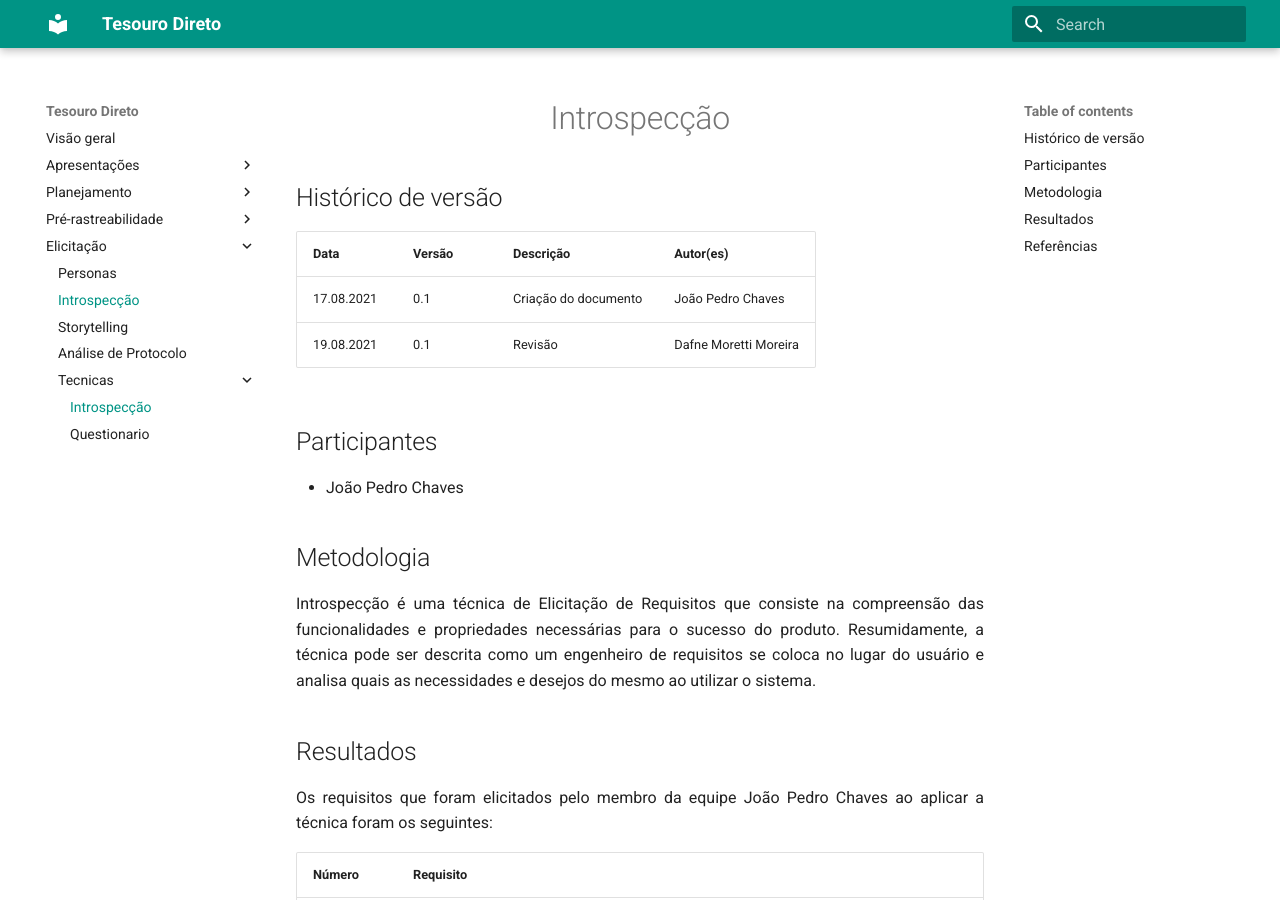
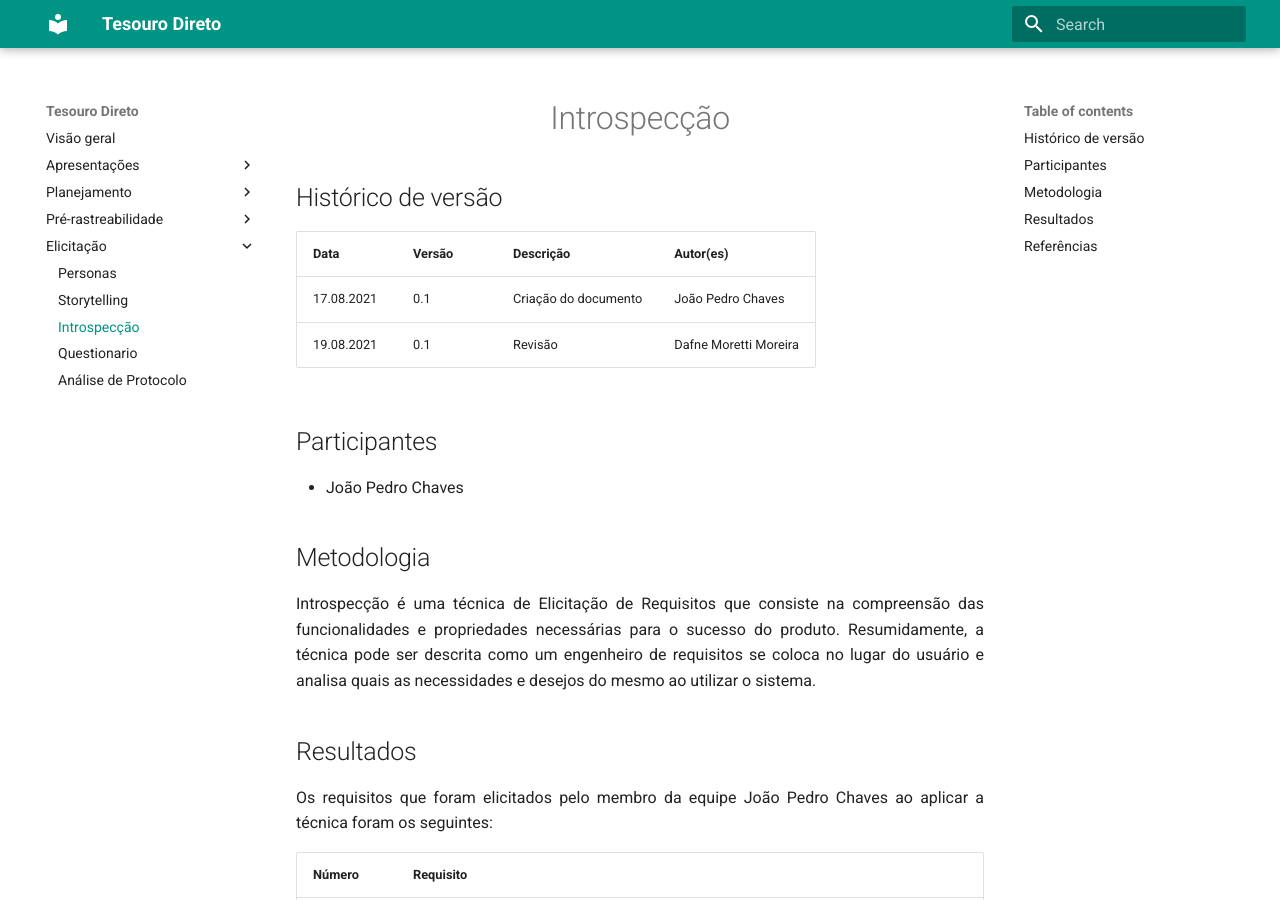
Before and after one commit to mibasFerraz/2021.1-TesouroDireto, an MkDocs documentation site: the page built from docs/introspeccao.md, in a window 1280 px wide and 900 px high. Built offline with MkDocs 1.6.1 and Material for MkDocs 9.7.7, drawn with Linux system fonts in a browser that asks for light colours; some of the changed lines change nothing that is shown.

Commit message:
modificado menu de navegacao

```diff
--- a/mkdocs.yml
+++ b/mkdocs.yml
@@ -18,9 +18,7 @@
       - RichPicture: richPicture.md
   - Elicitação:
       - Personas: personas.md
+      - Storytelling: storytelling.md
       - Introspecção: introspeccao.md
-      - Storytelling: storytelling.md
+      - Questionario: elicitacao/tecnicas/questionario.md
       - Análise de Protocolo: elicitacao/analise_protocolo.md
-      - Tecnicas:
-        - Introspecção: introspeccao.md
-        - Questionario: elicitacao/tecnicas/questionario.md
```
